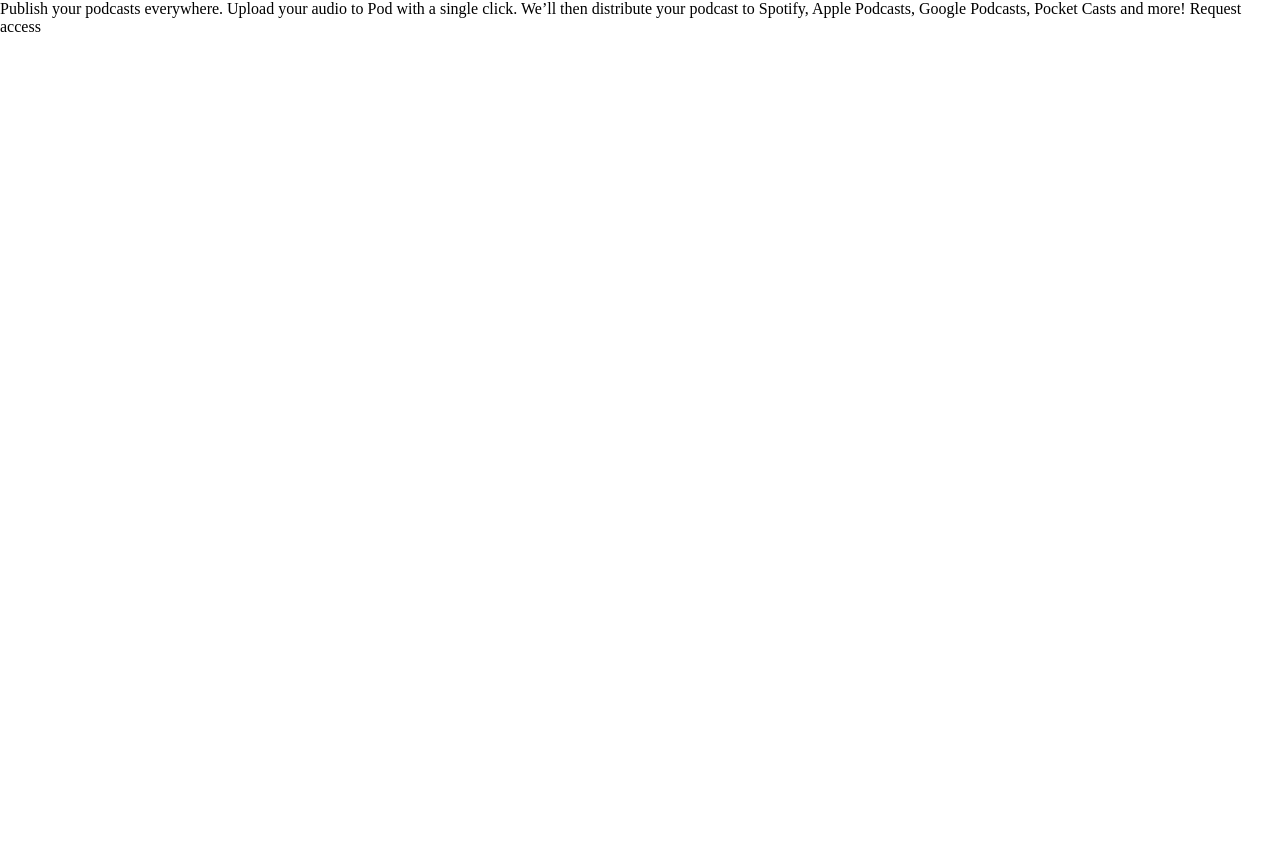
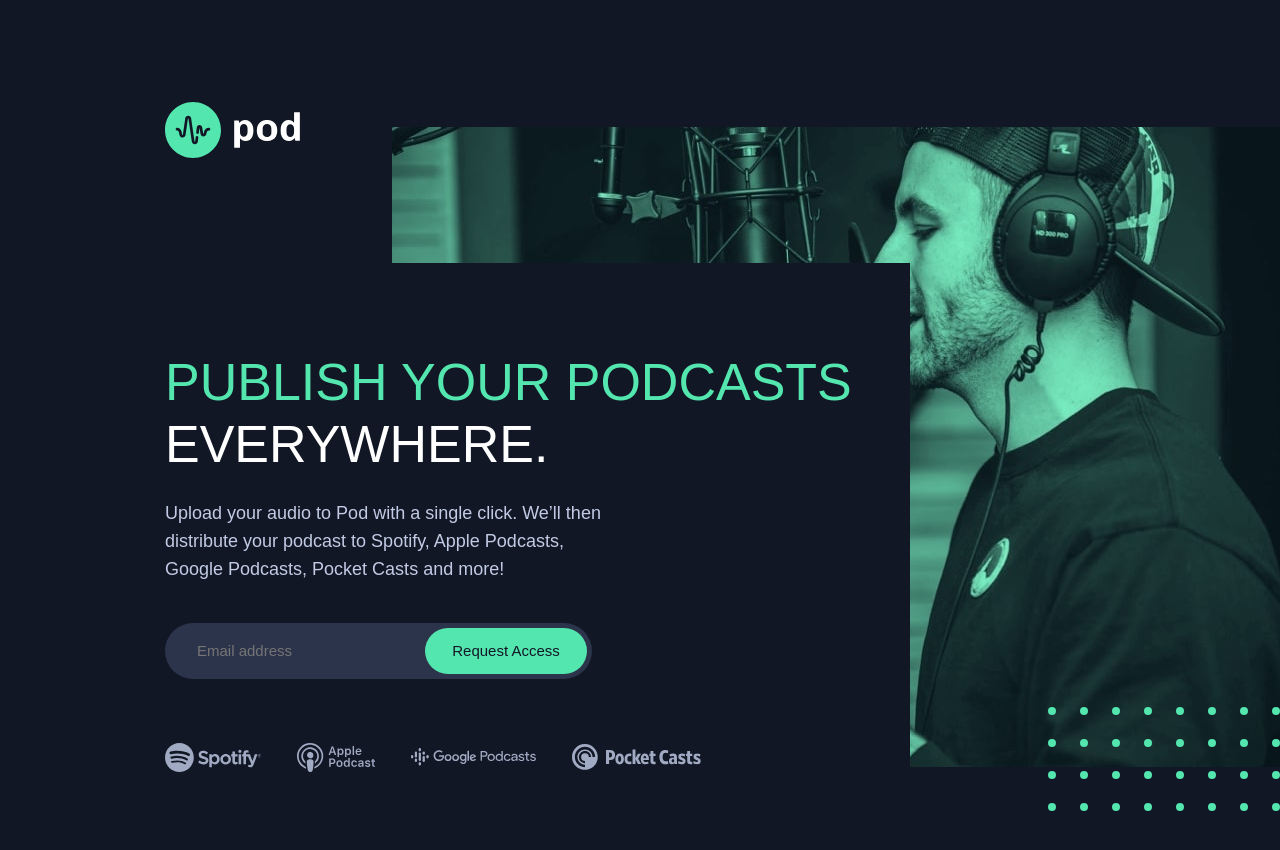
Before and after one commit to Kitketovsky/frontend-mentor-challenges, a website built with webpack: page 4-1-pod-landing/src/index.html in a window 1280 px wide. Before the commit the page ends 800 px from the top, so only its background shows below. Built offline with nearby package versions, Linux system fonts and the light colour scheme; a web font is replaced by a local one.

Commit message:
4-1 project finished

```diff
--- a/4-1-pod-landing/src/css/main.css
+++ b/4-1-pod-landing/src/css/main.css
@@ -1,4 +1,30 @@
-@import 'normalize.css';
+@import "normalize.css";
+
+:root {
+  /* Colours */
+  --green: #54e6af;
+  --dark-gray: #2c344b;
+  --black: #121725;
+  --white: #ffffff;
+  --medium-gray: #5a668a;
+  --light-gray: #c2cbe5;
+  --light-green: #b3ffe2;
+
+  /* Text */
+  --body-l: 18px;
+  --body-s: 15px;
+
+  --body-line-height-l: 28px;
+  --body-line-height-s: 25px;
+
+  --title-l: 52px;
+  --title-m: 48px;
+  --title-s: 27px;
+
+  --title-line-height-l: 62px;
+  --title-line-height-m: 56px;
+  --title-line-height-s: 38px;
+}
 
 * {
   margin: 0;
@@ -6,8 +32,189 @@
   box-sizing: border-box;
 }
 
+h1,
+h2,
+h3,
+h4,
+h5,
+h6 {
+  margin: 0;
+}
+
+html {
+  font-family: "Chivo", sans-serif;
+  font-size: var(--body-l);
+  color: var(--white);
+  background-color: var(--black);
+  font-weight: 400;
+}
+
+body {
+  min-height: 100vh;
+  padding: 102px 0 102px 165px;
+  display: flex;
+  flex-direction: column;
+  background: url("./../assets/desktop/bg-pattern-dots.svg") no-repeat right
+    calc(50% + 644px / 2);
+}
+
+header {
+  margin-bottom: 100px;
+}
+
+main {
+  display: flex;
+  align-items: flex-end;
+  height: 100%;
+  margin: auto 0;
+}
+
 button {
   appearance: none;
   border: none;
   background: transparent;
 }
+
+h1 {
+  line-height: var(--title-line-height-l);
+  font-weight: 400;
+  text-transform: uppercase;
+  font-size: var(--title-l);
+}
+
+p {
+  color: var(--light-gray);
+  line-height: var(--body-line-height-l);
+  margin: 24px 0 40px;
+  width: 450px;
+}
+
+.info-wrapper {
+  background-color: var(--black);
+  padding-top: 88px;
+  padding-right: 58px;
+}
+
+.decorative-outline {
+  display: block;
+  color: var(--green);
+}
+
+.podcasts-wrapper {
+  margin-top: 64px;
+}
+
+.input-wrapper {
+  position: relative;
+  width: fit-content;
+}
+
+.input-wrapper input {
+  appearance: none;
+  border: none;
+  background-color: #2c344b;
+  height: 56px;
+  width: 427px;
+  border-radius: 28px;
+  padding: 0 172px 0 32px;
+  color: var(--white);
+  font-size: var(--body-s);
+  outline-color: var(--green);
+}
+
+.input-wrapper button {
+  position: absolute;
+  width: 162px;
+  height: 46px;
+  color: var(--black);
+  background-color: var(--green);
+  border-radius: 28px;
+  right: 0;
+  top: 50%;
+  transform: translate(-5px, -50%);
+  font-size: var(--body-s);
+  cursor: pointer;
+  transition: background-color 0.3s ease-in-out;
+}
+
+.input-wrapper button:hover {
+  background-color: var(--light-green);
+}
+
+.podcasts-wrapper {
+  display: flex;
+  align-items: center;
+  column-gap: 2rem;
+}
+
+.host-wrapper {
+  position: absolute;
+  right: 0;
+  z-index: -1;
+}
+
+@media screen and (max-width: 1054px) {
+  body {
+    padding: 50px 0 257px 39px;
+    background-position: 3% bottom;
+  }
+}
+
+@media screen and (max-width: 766px) {
+  body {
+    background: none;
+    text-align: center;
+    padding: 62px 24px;
+  }
+
+  p {
+    width: auto;
+    font-size: var(--body-s);
+    line-height: var(--body-line-height-s);
+  }
+
+  h1 {
+    font-size: var(--title-s);
+    line-height: var(--title-line-height-s);
+  }
+
+  header {
+    margin: 0;
+  }
+
+  .info-wrapper {
+    padding: 0px;
+    background-color: initial;
+  }
+
+  .podcasts-wrapper {
+    gap: 1rem;
+    flex-wrap: wrap;
+    justify-content: center;
+  }
+
+  .podcasts-wrapper img {
+    max-height: 100px;
+    height: 100%;
+    width: auto;
+  }
+
+  .host-wrapper {
+    inset: 0 0 0 0;
+    filter: brightness(0.3);
+  }
+
+  .host-wrapper img {
+    width: -webkit-fill-available;
+    height: -webkit-fill-available;
+    object-fit: cover;
+  }
+
+  .input-wrapper {
+    width: auto;
+  }
+
+  .input-wrapper input {
+    width: 100%;
+  }
+}
--- a/4-1-pod-landing/src/index.html
+++ b/4-1-pod-landing/src/index.html
@@ -1,19 +1,82 @@
 <!DOCTYPE html>
 <html lang="en">
-<head>
-  <meta charset="UTF-8">
-  <meta name="viewport" content="width=device-width, initial-scale=1.0">
+  <head>
+    <meta charset="UTF-8" />
+    <meta name="viewport" content="width=device-width, initial-scale=1.0" />
 
-  <link rel="icon" type="image/png" sizes="32x32" href="./assets/favicon-32x32.png">
+    <link
+      rel="icon"
+      type="image/png"
+      sizes="32x32"
+      href="./assets/favicon-32x32.png"
+    />
+    <link rel="preconnect" href="https://fonts.googleapis.com" />
+    <link rel="preconnect" href="https://fonts.gstatic.com" crossorigin />
+    <link
+      href="https://fonts.googleapis.com/css2?family=Chivo&display=swap"
+      rel="stylesheet"
+    />
+    <title>Frontend Mentor | Pod request access landing page</title>
+  </head>
+  <body>
+    <header>
+      <div id="logo">
+        <img src="./assets/desktop/logo.svg" alt="Pod Logo" />
+      </div>
+    </header>
+    <main>
+        <div class="info-wrapper">
+          <h1>
+          <span class="decorative-outline">Publish your podcasts</span
+          >everywhere.
+          </h1>
+          <p>
+            Upload your audio to Pod with a single click. We’ll then distribute
+            your podcast to Spotify, Apple Podcasts, Google Podcasts, Pocket Casts
+            and more!
+          </p>
+          <div class="input-wrapper">
+            <input
+                    id="request-access-email"
+                    type="email"
+                    placeholder="Email address"
+            />
+            <button id="request-access-btn">Request Access</button>
+          </div>
 
-  <title>Frontend Mentor | Pod request access landing page</title>
-</head>
-<body>
-  Publish your podcasts everywhere.
-
-  Upload your audio to Pod with a single click. We’ll then distribute your podcast to Spotify,
-  Apple Podcasts, Google Podcasts, Pocket Casts and more!
-
-  Request access
-</body>
+          <div class="podcasts-wrapper">
+            <img src="./assets/desktop/spotify.svg" alt="Spotify Logo" />
+            <img
+                    src="./assets/desktop/apple-podcast.svg"
+                    alt="Apple Podcast Logo"
+            />
+            <img
+                    src="./assets/desktop/google-podcasts.svg"
+                    alt="Google Podcast Logo"
+            />
+            <img
+                    src="./assets/desktop/pocket-casts.svg"
+                    alt="Pocket Casts Logo"
+            />
+          </div>
+        </div>
+        <div class="host-wrapper">
+          <picture>
+            <source
+                    srcset="./assets/tablet/image-host.jpg"
+                    media="(max-width: 1054px)"
+            />
+            <source
+                    srcset="./assets/mobile/image-host.jpg"
+                    media="(max-width: 766px)"
+            />
+            <img
+                    id="host-img"
+                    src="./assets/desktop/image-host.jpg"
+                    alt="Host talking to microphone"
+            />
+          </picture>
+        </div>
+    </main>
+  </body>
 </html>
--- a/4-1-pod-landing/webpack.config.js
+++ b/4-1-pod-landing/webpack.config.js
@@ -5,16 +5,15 @@
 
 module.exports = {
   mode: "production",
-  entry: ["./src/css/main.css", "./src/index.js"],
+  entry: ["./src/css/main.css", "./src/index.js", "./src/index.html"],
   output: {
     path: path.resolve(__dirname, "public"),
     filename: "main.js",
-    assetModuleFilename: "assets/[name][ext]",
+    assetModuleFilename: "assets/[name][hash][ext]",
     clean: true,
   },
   devtool: "source-map",
   devServer: {
-    watchFiles: ["./src/index.html"],
     port: 3000,
     hot: true,
     open: true,
```
Lines whose indentation alone changed are shown as unchanged.
